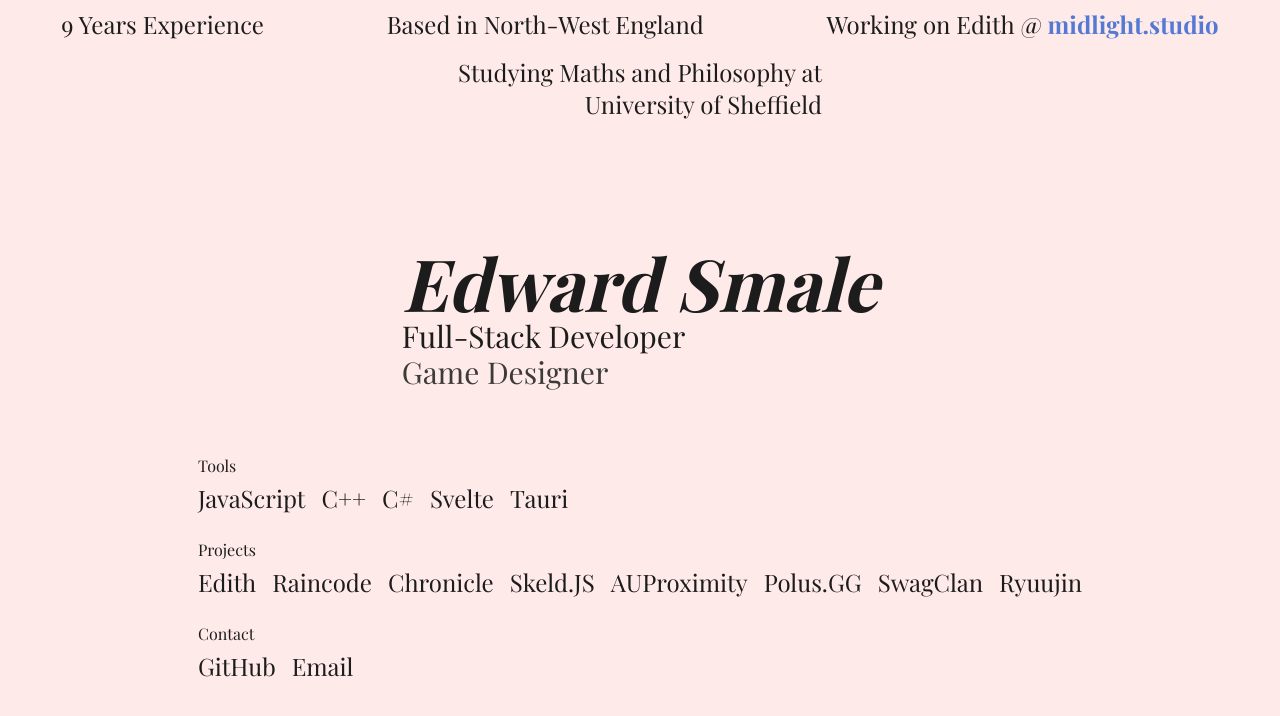
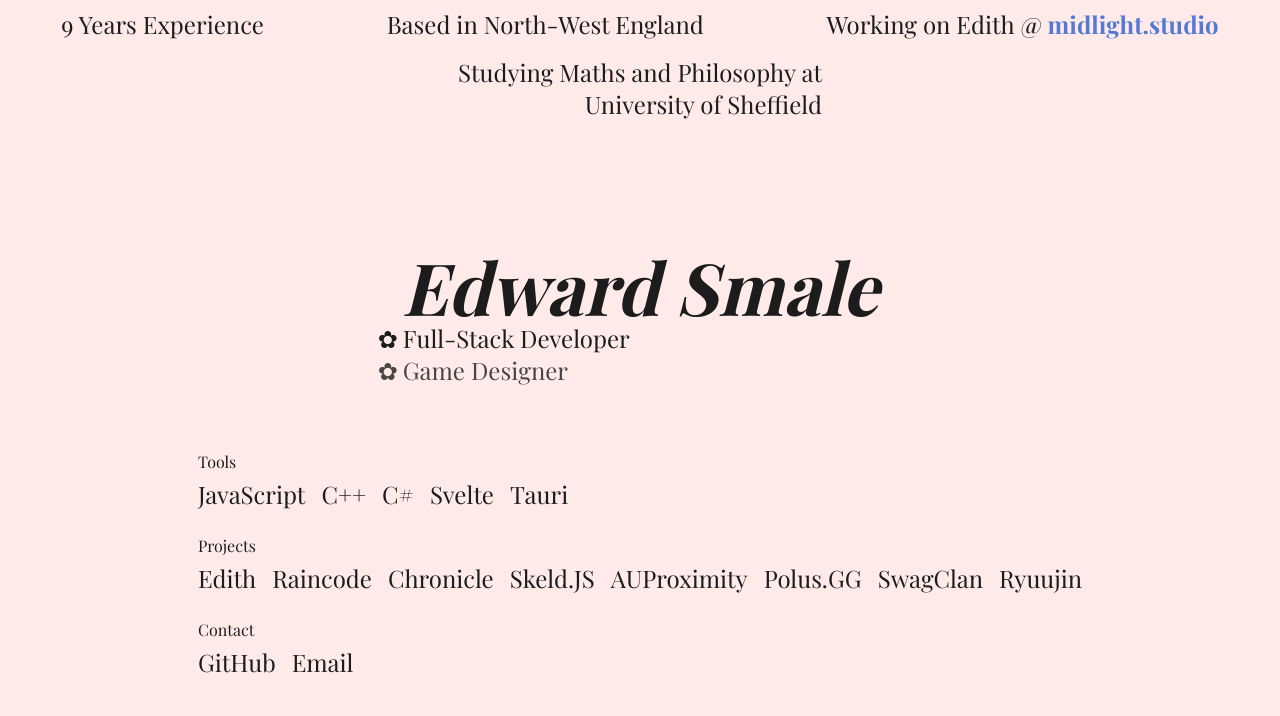
Before and after one commit to edqx/edward.midlight.studio, a SvelteKit app: page / in a window 1280 px wide. Shown: the top 716 px of the page. Built offline with nearby package versions, Linux system fonts and the light colour scheme; a web font is replaced by a local one.

Commit message:
Add flower bullet points to job titles

```diff
--- a/src/routes/(k)/p/pgg/+page.svelte
+++ b/src/routes/(k)/p/pgg/+page.svelte
@@ -18,12 +18,7 @@
     The actual project was cut short due to several complex reasons, but it was a great experience for me
     working with a larger team and with artists.
     <br><br>
-    <div class="w-full flex flex-col items-center">
-        <div class="flex flex-col items-end gap-1">
-            <span class="text-2xl">Polus.GG:&nbsp;Rewritten</span>
-            <span>2021, 2023</span>
-        </div>
-    </div>
+    <span class="text-2xl">Polus.GG: Rewritten</span>
     <br>
     Towards the end of my time at Polus.GG, I had begun working on a rewrite of the entire project solo,
     which I codenamed "Mouthwash". I ended up cutting this short too as an update to the game set back my progress
--- a/src/routes/+page.svelte
+++ b/src/routes/+page.svelte
@@ -12,8 +12,10 @@
         <div class="flex flex-col w-full justify-center items-center gap-16">
             <div class="flex flex-col">
                 <span class="font-bold text-5xl italic">Edward Smale</span>
-                <span class="text-2xl">Full-Stack Developer</span>
-                <span class="text-2xl opacity-85">Game Designer</span>
+                <ul>
+                    <li class="text-2xl">Full-Stack Developer</li>
+                    <li class="text-2xl opacity-80">Game Designer</li>
+                </ul>
             </div>
             <div class="flex items-end">
                 <Chevron/>
@@ -38,9 +40,29 @@
     <div class="flex flex-col justify-center items-center gap-16">
         <div class="flex flex-col">
             <span class="font-bold text-5xl sm:text-7xl italic">Edward Smale</span>
-            <span class="text-3xl">Full-Stack Developer</span>
-            <span class="text-3xl opacity-85">Game Designer</span>
+            <ul>
+                <li class="text-2xl">Full-Stack Developer</li>
+                <li class="text-2xl opacity-80">Game Designer</li>
+            </ul>
         </div>
         <KnowledgeList/>
     </div>
 </div>
+
+<style>
+    ul {
+        list-style: none;
+        margin-left: 0;
+        padding-left: 0;
+    }
+
+    li {
+        padding-left: 1em;
+        text-indent: -2em;
+    }
+
+    li:before {
+        content: "✿";
+        padding-right: 5px;
+    }
+</style>
```
